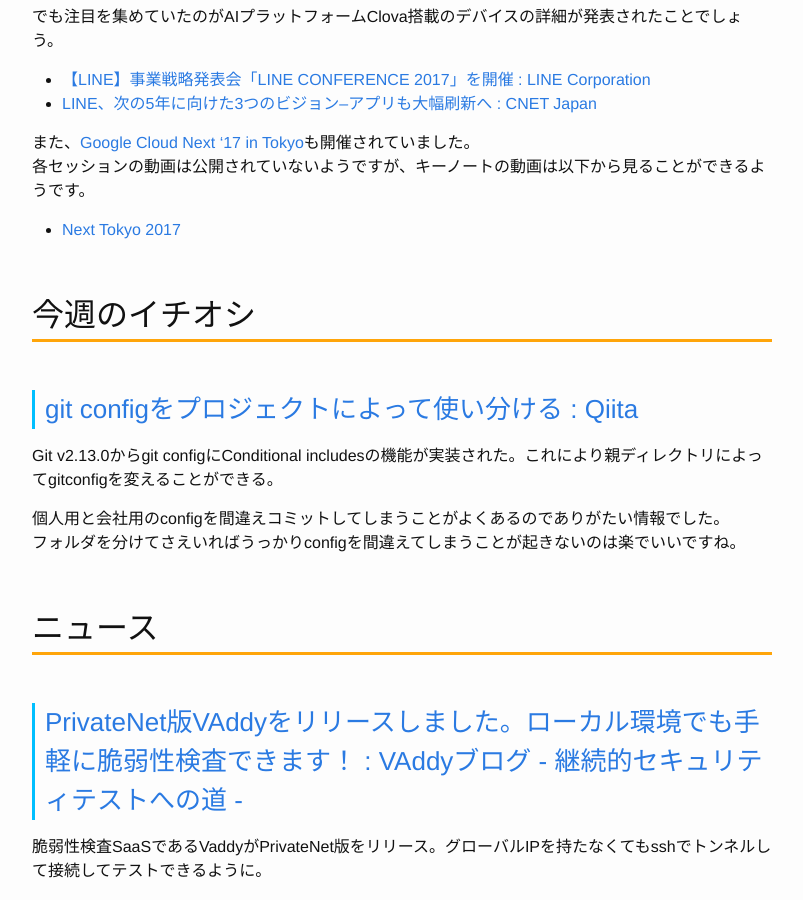
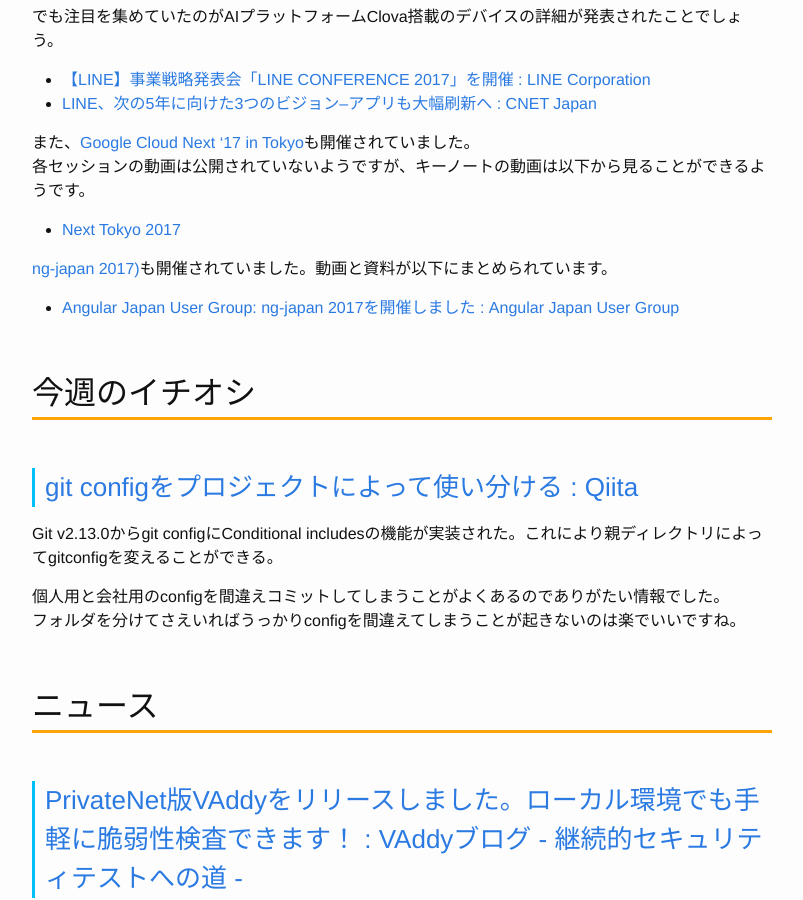
Before and after one commit to Gather-Tech/Gather-Tech.github.io, a Jekyll site: the page built from _posts/2017/2017-06-19-Gather51.md, in a window 1280 px wide and 900 px high, scrolled down 609 px. Shown: the whole window, without its empty margins (238-1041 px from the left). Built offline with Jekyll 4.4.1, drawn with Linux system fonts in a browser that asks for light colours.

Commit message:
add about "ng-japan conf"

```diff
--- a/_posts/2017/2017-06-19-Gather51.md
+++ b/_posts/2017/2017-06-19-Gather51.md
@@ -17,6 +17,10 @@
 各セッションの動画は公開されていないようですが、キーノートの動画は以下から見ることができるようです。
 
 - [Next Tokyo 2017](https://cloudonair.withgoogle.com/events/next-tokyo-2017?expand=module:schedule)
+
+[ng-japan 2017)](http://ngjapan.org/)も開催されていました。動画と資料が以下にまとめられています。
+
+- [Angular Japan User Group: ng-japan 2017を開催しました : Angular Japan User Group](https://ngjapan.blogspot.jp/2017/06/ng-japan-2017.html)
 
 ## 今週のイチオシ
 
```
